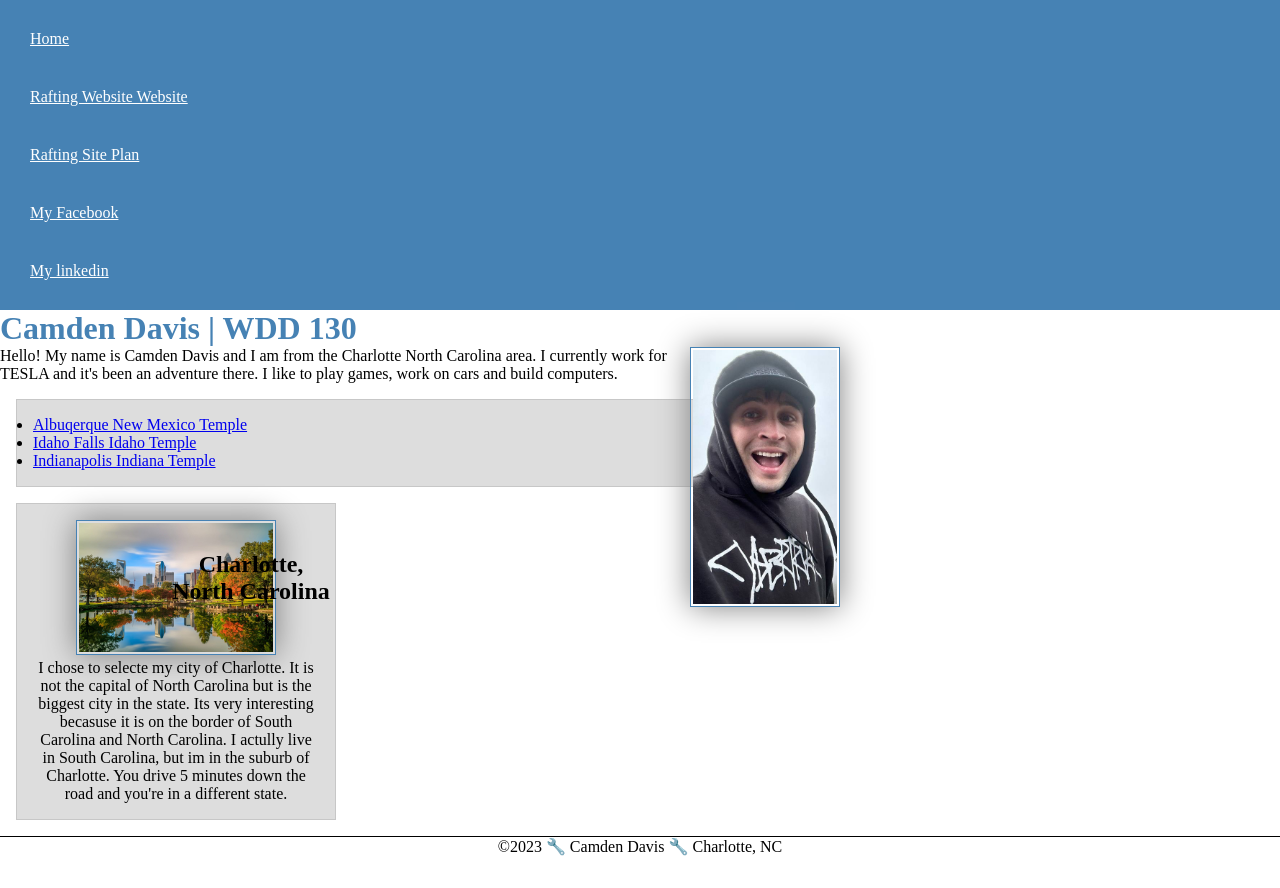
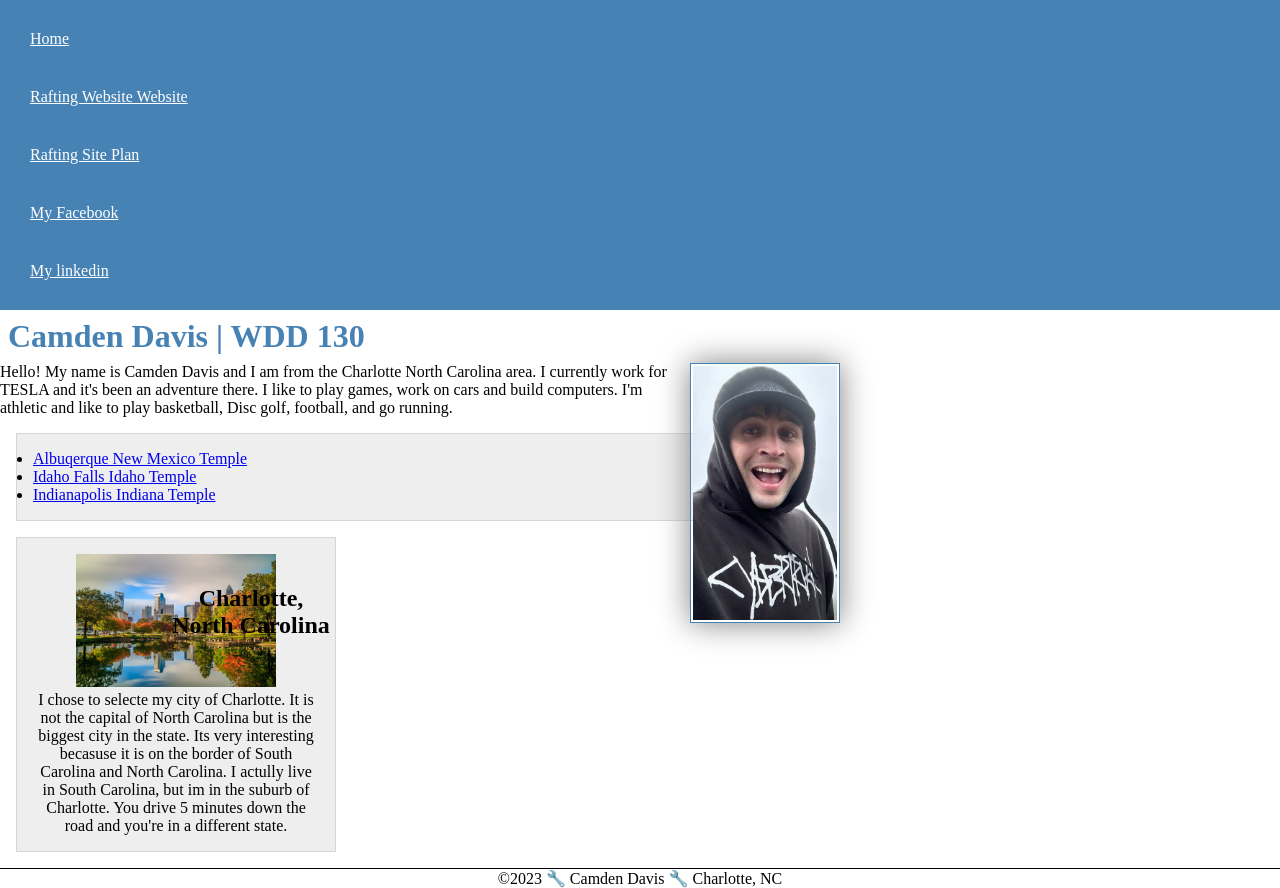
Before and after one commit to PieCrazy/wdd130, a plain HTML site: page index.html in a window 1280 px wide. Before the commit the page ends 856 px from the top, so only its background shows below. Drawn offline with Linux system fonts and the light colour scheme.

Commit message:
updated the main page again

```diff
--- a/index.html
+++ b/index.html
@@ -33,7 +33,9 @@
       <p>
         Hello! My name is Camden Davis and I am from the Charlotte North
         Carolina area. I currently work for TESLA and it's been an adventure
-        there. I like to play games, work on cars and build computers.
+        there. I like to play games, work on cars and build computers. I'm
+        athletic and like to play basketball, Disc golf, football, and go
+        running.
       </p>
       <ul class="box">
         <li>
--- a/styles/styles.css
+++ b/styles/styles.css
@@ -3,9 +3,6 @@
   margin: 0;
   padding: 0;
   box-sizing: border-box;
-}
-main img {
-  float: right;
 }
 
 nav {
@@ -19,13 +16,15 @@ nav a {
 }
 h1 {
   color: steelblue;
+  padding: 0.5rem;
 }
-img {
+main img {
   width: 150px;
   height: auto;
   border: 1px solid steelblue;
   padding: 2px;
   box-shadow: 0 0 30px grey;
+  float: right;
 }
 p {
   padding: 0;
@@ -63,6 +62,6 @@ footer {
   margin: 1rem;
   border: 1px solid rgba(0, 0, 0, 0.1);
   padding: 1rem;
-  background-color: #ddd;
+  background-color: #eee;
   color: #000;
 }
```
